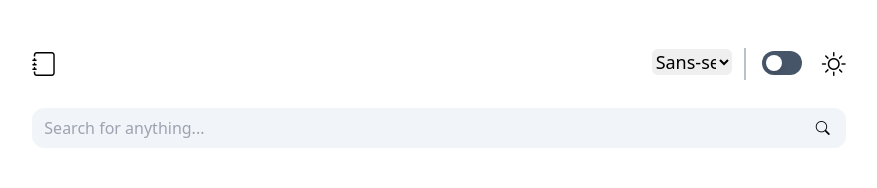
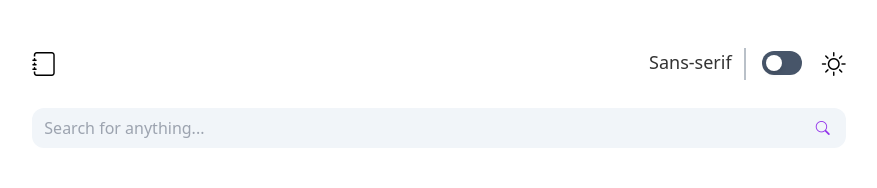
Before and after one commit to Joshua-Nweze/WordDictionary, a Nuxt app: page / in a window 1280 px wide. Shown: the top 188 px of the page, without its empty margins (201-1078 px from the left). Built offline with nearby package versions, Linux system fonts and the light colour scheme.

Commit message:
fixed multiple font choice issue and some css issues

```diff
--- a/components/Header.vue
+++ b/components/Header.vue
@@ -4,11 +4,16 @@
 
         <div class="basis-2/3 flex justify-end text-lg">
             <div class="px-3 select-container">
-                <select class="select rounded-md" :class="(darkMode) ? 'dark-mode' : ''" @click="setFont" id="select">
-                    <option value="font-sans">Sans-serif</option>
-                    <option value="font-serif">Serif</option>
-                    <option value="font-mono">Monospace</option>
-                </select>
+                <div class="dropdown rounded-md">
+                    <button class="" :class="(darkMode) ? 'dropbtn-dark' : 'dropbtn'">{{ font }}</button>
+                    <div class="dropdown-content" :class="(darkMode) ? 'dropdown-dark' : 'dropdown-light'">
+                        <span @click="setFont('font-sans')">Sans-serif</span>
+                        <span @click="setFont('font-serif')">Serif</span>
+                        <span @click="setFont('font-mono')">Monospace</span>
+                    </div>
+                </div>
+
+
             </div>
 
             <div class="mt-[-25px]">
@@ -34,23 +39,75 @@ defineProps([ 'darkMode' ])
 let emit = defineEmits([ 'setFont' ])
 
 let isDark = ref('sun')
+let font = ref('Sans-serif')
 
-function setFont () {
-    let selectElement = document.getElementById("select");
-    let selectedValue = selectElement.value;
-    console.log(selectedValue);
-    emit('setFont', selectedValue)
+let fonts = reactive({
+    "font-sans": "San-serif",
+    "font-serif": "Serif",
+    "font-mono": "Monospace"
+})
+
+function setFont (fontFamily) {
+    emit('setFont', fontFamily)
+
+    for (const key in fonts) {
+        if (Object.hasOwn(fonts, key)) {
+             if (key == fontFamily) {
+                font.value = fonts[key]
+            }
+         }
+    }
 }
 </script>
 
 <style scoped>
-.select{
-    width:80px;
+.dropdown {
+  position: relative;
+  display: inline-block;
 }
 
-option{
-    display: block;
-    padding: 7px;
+.dropbtn {
+  color: #333;
+  border: none;
+  cursor: pointer;
+  width: fit-content;
+}
+
+.dropdown-content {
+  display: none;
+  position: absolute;
+  min-width: 160px;
+  box-shadow: 0 8px 16px 0 rgba(0,0,0,0.2);
+  z-index: 1;
+}
+
+.dropdown-dark, .dropbtn-dark{
+    background-color: #22282a;
+    color: #f9f9f9;
+}
+
+.dropdown-light{
+    background-color: #f9f9f9;
+}
+
+.dropdown-dark span:hover{
+  background-color: rgb(92, 92, 92);
+  cursor: pointer;
+}
+
+.dropdown-content span {
+  padding: 5px 16px;
+  text-decoration: none;
+  display: block;
+}
+
+.dropdown-light span:hover {
+  background-color: #ddd;
+  cursor: pointer;
+}
+
+.dropdown:hover .dropdown-content {
+  display: block;
 }
 
 .select-container{
--- a/components/Search.vue
+++ b/components/Search.vue
@@ -14,9 +14,9 @@
             <span
              class="absolute inset-y-0 right-0 flex items-center px-4 text-sm cursor-pointer"
              :to="`/${word}`"
-            @click="getData"
+             @click="getData"
             >
-                <i class="bi bi-search"></i>
+                <i class="bi bi-search text-purple-600"></i>
             </span>
         </label>
     </div>
--- a/layouts/default.vue
+++ b/layouts/default.vue
@@ -1,6 +1,6 @@
 <template>
   <div :class="(darkMode == true) ? 'dark-mode' : 'light-mode', font" class="body">
-    <div class="mx-auto lg:w-4/6 md:w-5/6 lg:text-base text-lg p-5">
+    <div class="mx-auto lg:w-4/6 md:w-5/6 text-base p-5">
       <Header
        @toggleMode="darkMode =! darkMode"
        :darkMode="darkMode"
@@ -21,7 +21,6 @@ let font = ref()
 
 function setFont(fontValue) {
   font.value = fontValue
-  console.log(font.value);
 }
 
 </script>
```
